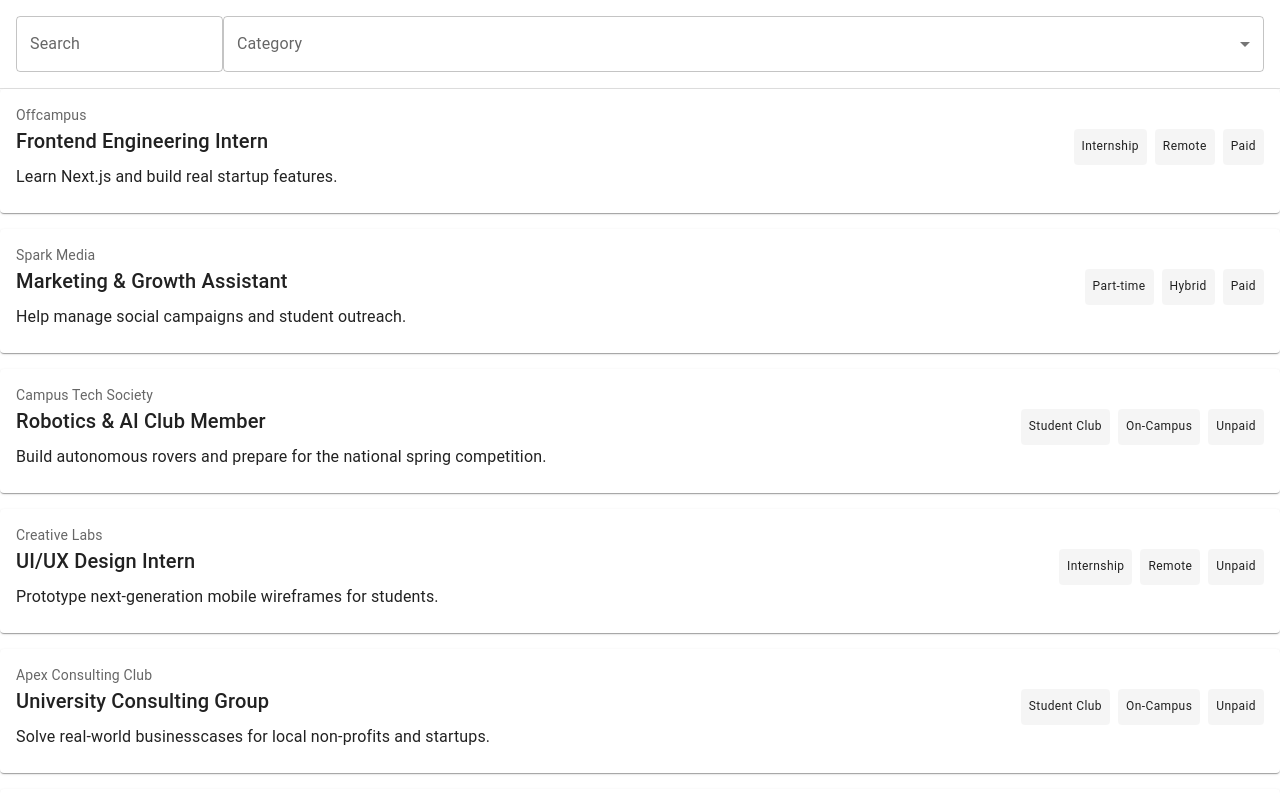
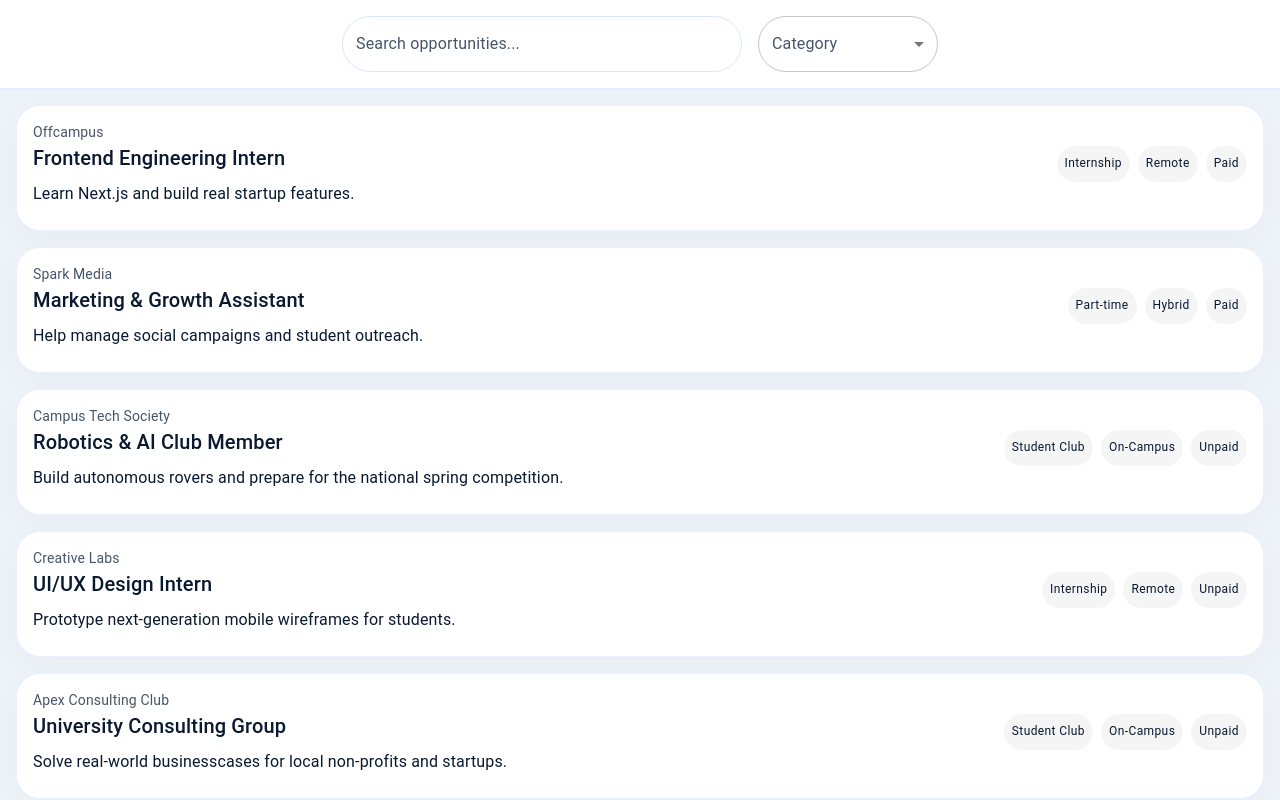
Before and after one commit to mostafabdelwahed/offcampus-frontend-intern-challenge, a Next.js app: page / in a window 1280 px wide. Shown: the top 800 px of the page. Built offline with nearby package versions, Linux system fonts and the light colour scheme.

Commit message:
Added Styling and visual improvements

```diff
--- a/app/components/CategoryFilter.tsx
+++ b/app/components/CategoryFilter.tsx
@@ -1,16 +1,16 @@
-import * as React from 'react';
-import Box from '@mui/material/Box';
-import InputLabel from '@mui/material/InputLabel';
-import MenuItem from '@mui/material/MenuItem';
-import FormControl from '@mui/material/FormControl';
-import Select, { SelectChangeEvent } from '@mui/material/Select';
+import * as React from "react";
+import Box from "@mui/material/Box";
+import InputLabel from "@mui/material/InputLabel";
+import MenuItem from "@mui/material/MenuItem";
+import FormControl from "@mui/material/FormControl";
+import Select, { SelectChangeEvent } from "@mui/material/Select";
 
 interface Props {
-    returnCategory: (category: string) => void
+  returnCategory: (category: string) => void;
 }
 
 export default function CategoryFilter({ returnCategory }: Props) {
-  const [category, setCategory] = React.useState('');
+  const [category, setCategory] = React.useState("");
 
   const handleChange = (event: SelectChangeEvent) => {
     setCategory(event.target.value as string);
@@ -18,20 +18,20 @@ export default function CategoryFilter({ returnCategory }: Props) {
   };
 
   return (
-    <FormControl fullWidth>
-    <InputLabel id="demo-simple-select-label">Category</InputLabel>
-    <Select
-        labelId="demo-simple-select-label"
-        id="demo-simple-select"
+    <FormControl sx={{ minWidth: 160, width: { xs: "100%", sm: 180 } }}>
+      <InputLabel id="category-select-label">Category</InputLabel>
+      <Select
+        labelId="category-select-label"
+        id="category-simple-select"
         value={category}
         label="Category"
         onChange={handleChange}
-    >
+      >
         <MenuItem value={"All"}>All</MenuItem>
         <MenuItem value={"Internship"}>Internship</MenuItem>
         <MenuItem value={"Student Club"}>Student Club</MenuItem>
         <MenuItem value={"Part-time"}>Part-time</MenuItem>
-    </Select>
+      </Select>
     </FormControl>
   );
 }
--- a/app/components/FilterBar.tsx
+++ b/app/components/FilterBar.tsx
@@ -3,25 +3,30 @@ import CategoryFilter from "./CategoryFilter";
 import Box from "@mui/material/Box";
 
 interface Props {
-    returnSearchTerm: (term: string) => void;
-    returnCategory: (category: string) => void;
+  returnSearchTerm: (term: string) => void;
+  returnCategory: (category: string) => void;
 }
 
 const FilterBar = ({ returnSearchTerm, returnCategory }: Props) => {
   return (
-    <Box sx={{
-            display: 'flex',
-            justifyContent: 'center',
-            alignItems: 'center',
-            padding: 2,
-            backgroundColor: 'background.paper',
-            borderBottom: '1px solid',
-            borderColor: 'divider'
-        }}>
-        <SearchBar returnSearchTerm={returnSearchTerm} />
-        <CategoryFilter returnCategory={returnCategory} />
+    <Box
+      sx={{
+        display: "flex",
+        flexDirection: { xs: "column", sm: "row" },
+        justifyContent: "center",
+        alignItems: "center",
+        gap: 2,
+        padding: 2,
+        backgroundColor: "background.paper",
+        borderBottom: "1px solid",
+        borderColor: "divider",
+        width: "100%",
+      }}
+    >
+      <SearchBar returnSearchTerm={returnSearchTerm} />
+      <CategoryFilter returnCategory={returnCategory} />
     </Box>
-  )
-}
+  );
+};
 
-export default FilterBar
+export default FilterBar;
--- a/app/components/OpportunityGrid.tsx
+++ b/app/components/OpportunityGrid.tsx
@@ -10,7 +10,7 @@ interface Props {
 
 const OpportunityGrid = ({ opportunities }: Props) => {
   return (
-    <Box sx={{ flexGrow: 1 }}>
+    <Box sx={{ flexGrow: 1, padding: 2 }}>
       <Grid container spacing={2}>
         {opportunities.map((item: Opportunity) => (
           <Grid size={12} key={item.id}>
--- a/app/components/SearchBar.tsx
+++ b/app/components/SearchBar.tsx
@@ -1,19 +1,22 @@
-import Box from '@mui/material/Box';
-import TextField from '@mui/material/TextField';
+import Box from "@mui/material/Box";
+import TextField from "@mui/material/TextField";
 
 interface Props {
-    returnSearchTerm: (term: string) => void;
+  returnSearchTerm: (term: string) => void;
 }
 
 const SearchBar = ({ returnSearchTerm }: Props) => {
   return (
-      <TextField
-        id="outlined-basic"
-        label="Search"
-        variant="outlined"
-        onChange={(e) => returnSearchTerm(e.target.value)}
-      />
-  )
-}
+    <TextField
+      id="opportunity-search"
+      label="Search opportunities..."
+      variant="outlined"
+      onChange={(e) => returnSearchTerm(e.target.value)}
+      sx={{
+        width: { xs: "100%", sm: 400 }, // Stretches out wide on desktop, adapts to mobile
+      }}
+    />
+  );
+};
 
-export default SearchBar
+export default SearchBar;
--- /dev/null
+++ b/app/components/ThemeRegistry.tsx
@@ -0,0 +1,13 @@
+import * as React from 'react';
+import { ThemeProvider } from '@mui/material/styles';
+import CssBaseline from '@mui/material/CssBaseline';
+import theme from '../theme';
+
+export default function ThemeRegistry({ children }: { children: React.ReactNode }) {
+  return (
+    <ThemeProvider theme={theme}>
+      <CssBaseline />
+      {children}
+    </ThemeProvider>
+  );
+}
--- a/app/page.tsx
+++ b/app/page.tsx
@@ -4,6 +4,7 @@ import { useState } from "react";
 import OpportunityGrid from "./components/OpportunityGrid";
 import FilterBar from "./components/FilterBar";
 import { Opportunity, MOCK_DATA } from "./data/opportunities";
+import ThemeRegistry from './components/ThemeRegistry';
 
 export default function Home() {
   const [searchTerm, setSearchTerm] = useState("");
@@ -15,8 +16,10 @@ export default function Home() {
     return matchesSearch && matchesCategory;
   });
 
-  return <>
-    <FilterBar returnSearchTerm={setSearchTerm} returnCategory={setCategory} />
-    <OpportunityGrid opportunities={filteredOpportunities} />
-  </>;
+  return (
+    <ThemeRegistry>
+      <FilterBar returnSearchTerm={setSearchTerm} returnCategory={setCategory} />
+      <OpportunityGrid opportunities={filteredOpportunities} />
+    </ThemeRegistry>
+  );
 }
--- /dev/null
+++ b/app/theme.ts
@@ -0,0 +1,97 @@
+// app/theme.ts
+import { createTheme } from '@mui/material/styles';
+
+const theme = createTheme({
+  palette: {
+    mode: 'light',
+    primary: {
+      main: '#0055ff',    // Perfect Sweet Spot: Saturated, rich Cobalt Blue
+      light: '#3377ff',   // Vibrant mid-tone blue
+      dark: '#0033cc',    // Deep commanding blue
+    },
+    secondary: {
+      main: '#9fa8ff',    // Beautifully saturated Slate-Lavender accent
+      light: '#c2c7ff',
+      dark: '#7a85ff',
+    },
+    background: {
+      default: '#eef3fa', // The exact cool-tinted, ultra-clean light canvas background
+      paper: '#ffffff',   // Crisp white for inputs and result cards
+    },
+    text: {
+      primary: '#0a192f',   // Deepest navy-slate for razor-sharp typography contrast
+      secondary: '#475569', // Muted slate for metadata fields
+    },
+    divider: 'rgba(0, 85, 255, 0.1)', // Subtle primary-tinted borders
+  },
+
+  // Clean, high-end organic corner rounding
+  shape: {
+    borderRadius: 22,
+  },
+
+  components: {
+    MuiButton: {
+      styleOverrides: {
+        root: {
+          textTransform: 'none',
+          fontWeight: 700,
+          borderRadius: 50, // Sleek pill shapes matching the Material You image assets
+          padding: '10px 26px',
+          boxShadow: 'none',
+          backgroundColor: '#0055ff',
+          color: '#ffffff',
+          '&:hover': {
+            backgroundColor: '#0044cc',
+            boxShadow: '0px 6px 20px rgba(0, 85, 255, 0.25)', // Deep vibrant glow
+          },
+        },
+      },
+    },
+    MuiCard: {
+      styleOverrides: {
+        root: {
+          backgroundColor: '#ffffff',
+          borderRadius: 24,
+          boxShadow: '0px 8px 30px rgba(10, 25, 47, 0.03)', // Premium, lightweight shadow depth
+          border: '1px solid rgba(0, 85, 255, 0.08)',       // Crisp, subtle cobalt framework outline
+          transition: 'all 0.2s cubic-bezier(0.4, 0, 0.2, 1)',
+          '&:hover': {
+            transform: 'translateY(-2px)',
+            borderColor: '#0055ff',
+            boxShadow: '0px 12px 35px rgba(0, 85, 255, 0.08)', // Glows gracefully on interaction
+          },
+        },
+      },
+    },
+    MuiTextField: {
+      styleOverrides: {
+        root: {
+          '& .MuiOutlinedInput-root': {
+            borderRadius: 50, // Rounded pill search bar interface
+            backgroundColor: '#ffffff',
+            '& fieldset': {
+              borderColor: 'rgba(0, 85, 255, 0.15)',
+            },
+            '&:hover fieldset': {
+              borderColor: '#0055ff',
+            },
+            '&.Mui-focused fieldset': {
+              borderColor: '#0055ff',
+              borderWidth: '2px',
+            },
+          },
+        },
+      },
+    },
+    MuiOutlinedInput: {
+      styleOverrides: {
+        root: {
+          borderRadius: 50, // Ensures Select component dropdown elements match the pill structure
+        },
+      },
+    },
+  },
+});
+
+export default theme;
```
